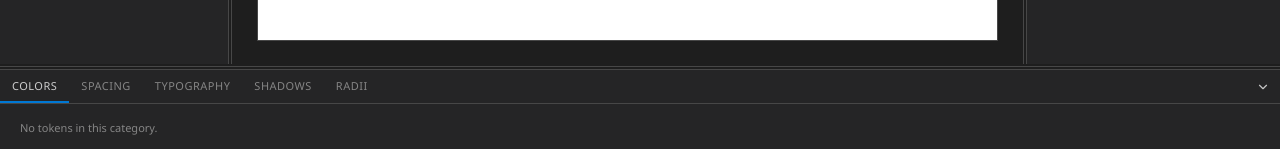
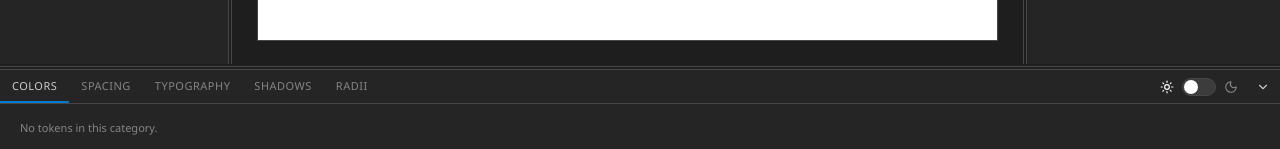
Before and after one commit to ibrah5em/Draw-to-Web, a React (Vite) app: page / in a window 1280 px wide. Shown: the part 517-666 px from the top of the page. Built offline with nearby package versions, Linux system fonts and the light colour scheme.

Commit message:
feat(ui): theme switch inside the Tokens panel
L-TKN-06: the Tokens panel header hosts the same sessionStore-bound
ThemeToggle as the topbar (L-TOP-01), so flipping it repaints the canvas
and re-resolves the panel's contrast badges for the active palette.

L-TKN-06

```diff
--- a/src/ui/panels/tokens/TokensPanel.module.css
+++ b/src/ui/panels/tokens/TokensPanel.module.css
@@ -42,6 +42,13 @@
 .tab[data-state='active'] {
   color: var(--text-primary);
   border-bottom-color: var(--accent);
+}
+
+.headerRight {
+  display: flex;
+  align-items: center;
+  gap: var(--sp-2);
+  padding-left: var(--sp-2);
 }
 
 .collapseBtn {
--- a/src/ui/panels/tokens/TokensPanel.tsx
+++ b/src/ui/panels/tokens/TokensPanel.tsx
@@ -5,8 +5,10 @@
  * Shadows / Radii), reading the registry from the document store. Rows are
  * editable (L-TKN-02), each category has an Add button (L-TKN-04), and color
  * rows show a live WCAG-AA contrast badge against the surface (L-TKN-03). The
- * panel is hosted in a resizable, collapsible region whose size persists (the
- * shell owns that; see `App.tsx`).
+ * header carries a theme switch (L-TKN-06) — the same sessionStore-bound
+ * toggle as the topbar (L-TOP-01), so the panel and canvas repaint together.
+ * The panel is hosted in a resizable, collapsible region whose size persists
+ * (the shell owns that; see `App.tsx`).
  */
 
 import * as Tabs from '@radix-ui/react-tabs'
@@ -18,6 +20,7 @@ import { useTokens } from '@store/documentStore'
 import { useSessionStore } from '@store/sessionStore'
 import { addToken } from '@store/tokenOps'
 
+import { ThemeToggle } from '../../topbar/ThemeToggle'
 import { findSurfaceColor } from './contrast'
 import { ColorTokenRow, ScalarTokenRow } from './TokenRow'
 import { colorDefault, nextTokenId, scalarDefault } from './tokenDefaults'
@@ -130,6 +133,8 @@ export function TokensPanel({ collapsed, onToggleCollapse }: TokensPanelProps):
             </Tabs.Trigger>
           ))}
         </Tabs.List>
+        <div className={styles.headerRight}>
+          <ThemeToggle />
           <button
             className={styles.collapseBtn}
             onClick={onToggleCollapse}
@@ -138,6 +143,7 @@ export function TokensPanel({ collapsed, onToggleCollapse }: TokensPanelProps):
           >
             {collapsed ? <ChevronUp size={14} /> : <ChevronDown size={14} />}
           </button>
+        </div>
       </div>
 
       <div className={styles.body}>
```
Also changed, not shown: 1 other file (tests, documents, lock files or other folders). Lines whose indentation alone changed are shown as unchanged.
